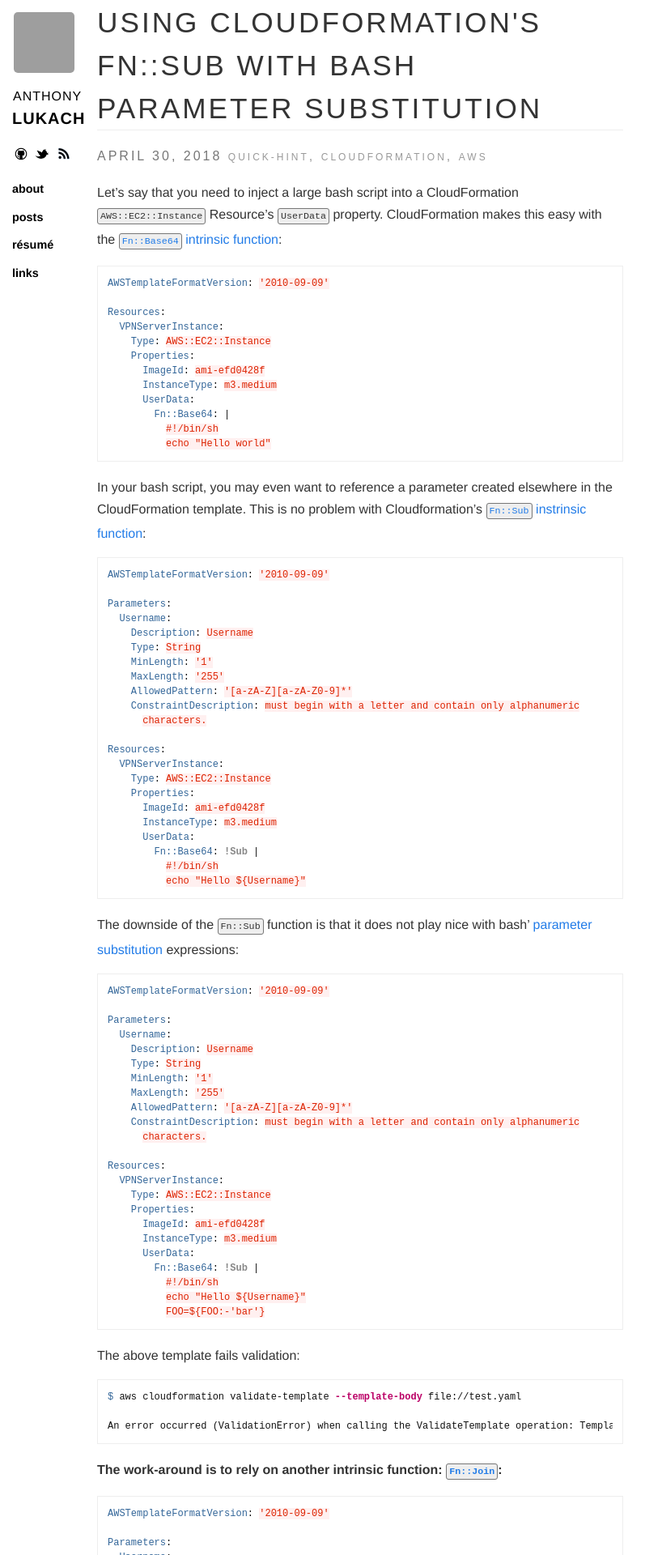
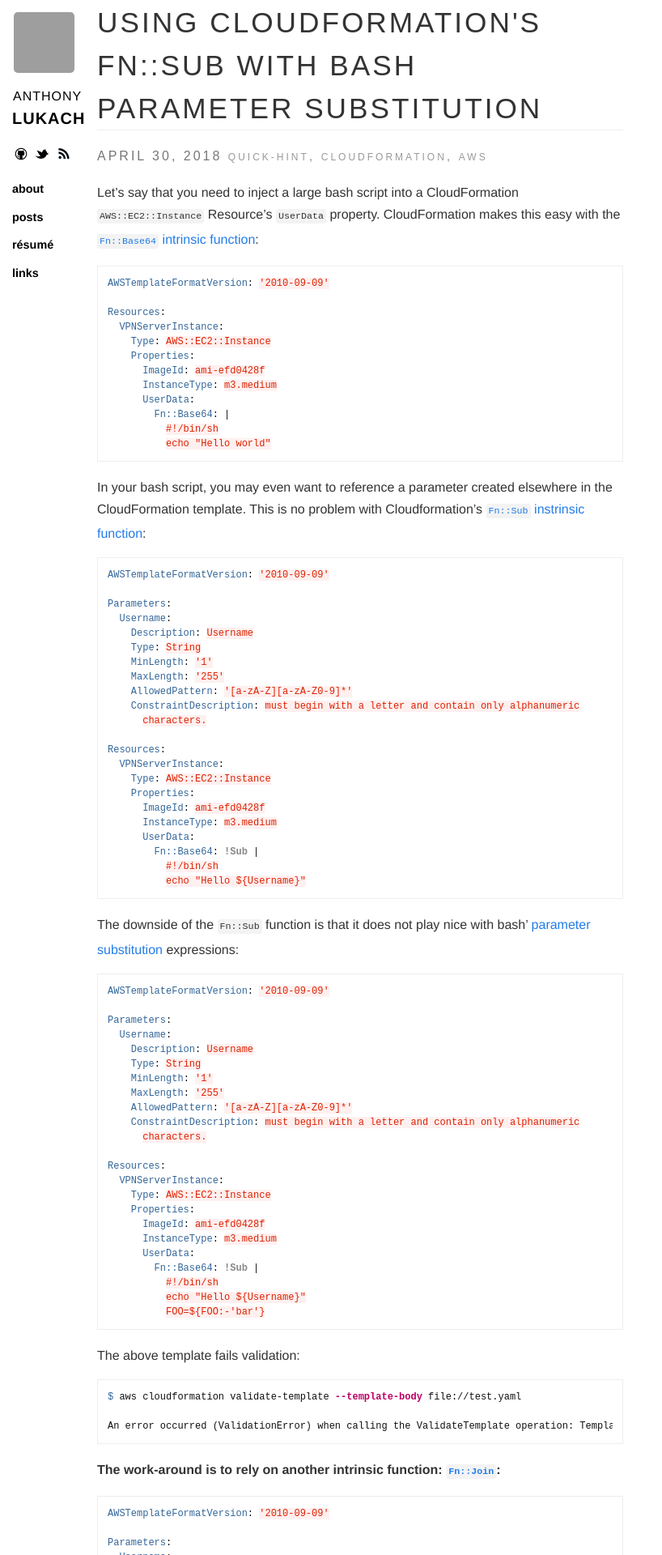
Before and after one commit to alukach/alukach.github.io, a Jekyll site: the page built from index.html, in a window 1280 px wide. Shown: the top 1920 px of the page at 81% size, without its empty margins (0-818 px from the left). Built offline with Jekyll 4.4.1, drawn with Linux system fonts in a browser that asks for light colours; nearby versions of some CDN libraries; the list of posts is cut into pages by our own code; grey boxes are pictures that could not be loaded.

Commit message:
Update base.css

```diff
--- a/css/base.css
+++ b/css/base.css
@@ -132,8 +132,7 @@ hr {
     color: #333; }
   .content p code {
     font-size: .9em;
-    background-color: #eeeeee;
-    border: 1px solid #777777;
+    background-color: #f3f3f3;
     border-radius: 3px;
     padding: 2px 3px; }
   .content img {
```
